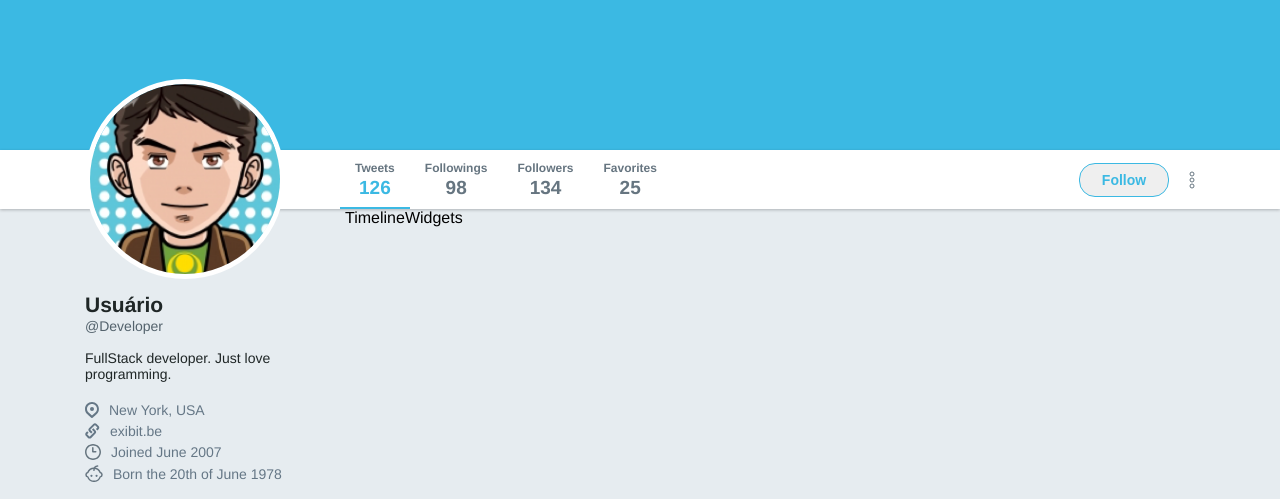
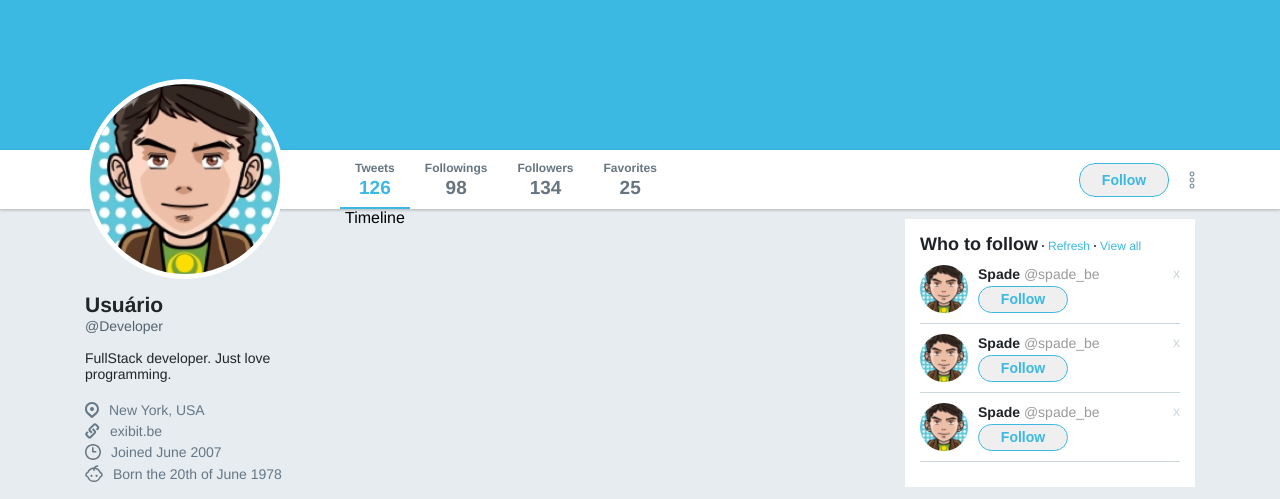
Before and after one commit to arthurgehrke/twitter-home, a plain HTML site: page index.html in a window 1280 px wide. Shown: the part 276-775 px from the top of the page. Drawn offline with Linux system fonts and the light colour scheme.

Commit message:
feat: add followers side bar

```diff
--- a/index.html
+++ b/index.html
@@ -101,12 +101,54 @@
         </div>
 
       </aside>
+
       <section class="timeline">
         Timeline
       </section>
+
       <aside class="widgets">
-        Widgets
+        <div class="widget follow">
+          <div class="title">
+            <strong>Who to follow</strong>
+            <a href="">Refresh</a>
+            <a href="">View all</a>
+          </div>
+
+          <ul>
+            <li>
+              <div class="profile">
+                <img src="/images/avatar.png" alt="Avatar">
+                  <div class="info">
+                    <strong>Spade <span>@spade_be</span></strong>
+                    <button>Follow</button>
+                  </div>
+              </div>
+                <a href="">x</a>
+            </li>
+            <li>
+              <div class="profile">
+                <img src="/images/avatar.png" alt="Avatar">
+                  <div class="info">
+                    <strong>Spade <span>@spade_be</span></strong>
+                    <button>Follow</button>
+                  </div>
+              </div>
+                <a href="">x</a>
+            </li>
+            <li>
+              <div class="profile">
+                <img src="/images/avatar.png" alt="Avatar">
+                  <div class="info">
+                    <strong>Spade <span>@spade_be</span></strong>
+                    <button>Follow</button>
+                  </div>
+              </div>
+                <a href="">x</a>
+            </li>
+          </ul>
+        </div>
       </aside>
+
     </div>
   </body>
 </html>
--- a/style.css
+++ b/style.css
@@ -292,3 +292,114 @@ div.wrapper-content aside.profile .images ul li {
   flex-shrink: 0;
   margin: 0 5px 5px 0;
 }
+
+div.wrapper-content .timeline {
+  flex-grow: 1;
+}
+
+div.wrapper-content aside.widgets {
+  width: 290px;
+  margin-top: 10px;
+}
+
+div.wrapper-content aside.widgets .widget {
+  background: #fff;
+  padding: 15px;
+}
+
+div.wrapper-content aside.widgets .widget .title {
+  display: flex;
+  align-items: baseline;
+}
+
+div.wrapper-content aside.widgets .widget .title strong {
+  font-size: 18px;
+  color: #1f2226;
+}
+
+div.wrapper-content aside.widgets .widget .title a {
+  color: #3bb9e3;
+  font-size: 12px;
+  text-decoration: none;
+  position: relative;
+  padding-left: 10px;
+}
+
+div.wrapper-content aside.widgets .widget .title a::before {
+  content: '';
+  width: 2px;
+  height: 2px;
+  border-radius: 50%;
+  background: #222;
+  position: absolute;
+  left: 4px;
+  top: 6px;
+}
+
+div.wrapper-content aside.widgets .follow ul {
+  list-style: none;
+  margin-top: 10px;
+}
+
+div.wrapper-content aside.widgets .follow ul li {
+  display: flex;
+  justify-content: space-between;
+  border-bottom: 1px solid #ccd6dd;
+  padding-bottom: 10px;
+  margin-bottom: 10px;
+}
+
+div.wrapper-content aside.widgets .follow ul li::last-child {
+  margin-bottom: 0;
+  padding-bottom: 0;
+  border: 0;
+}
+
+div.wrapper-content aside.widgets .follow ul li .profile {
+  display: flex;
+  align-items: center;
+}
+
+div.wrapper-content aside.widgets .follow ul li .profile img {
+  width: 48px;
+  height: 48px;
+  border-radius: 50%;
+}
+
+div.wrapper-content aside.widgets .follow ul li .profile .info {
+  margin-left: 10px;
+  display: flex;
+  flex-direction: column;
+}
+
+div.wrapper-content aside.widgets .follow ul li .profile .info strong {
+  font-size: 14px;
+  color: #1f2326;
+}
+
+div.wrapper-content aside.widgets .follow ul li .profile .info strong span {
+  font-weight: normal;
+  color: #9a9a9a;
+}
+
+div.wrapper-content aside.widgets .follow ul li .profile .info button {
+  height: 27px;
+  margin-top: 4px;
+
+  display: flex;
+  align-items: center;
+  justify-content: center;
+
+  width: 90px;
+  font-weight: bold;
+  font-size: 14px;
+  color: #3bb9e3;
+  border: 1px solid #3bb9e3;
+  border-radius:16px;
+}
+
+div.wrapper-content aside.widgets .follow ul li > a {
+  color: #ccd6dd;
+  text-decoration: none;
+  font-size: 14px;
+}
```
